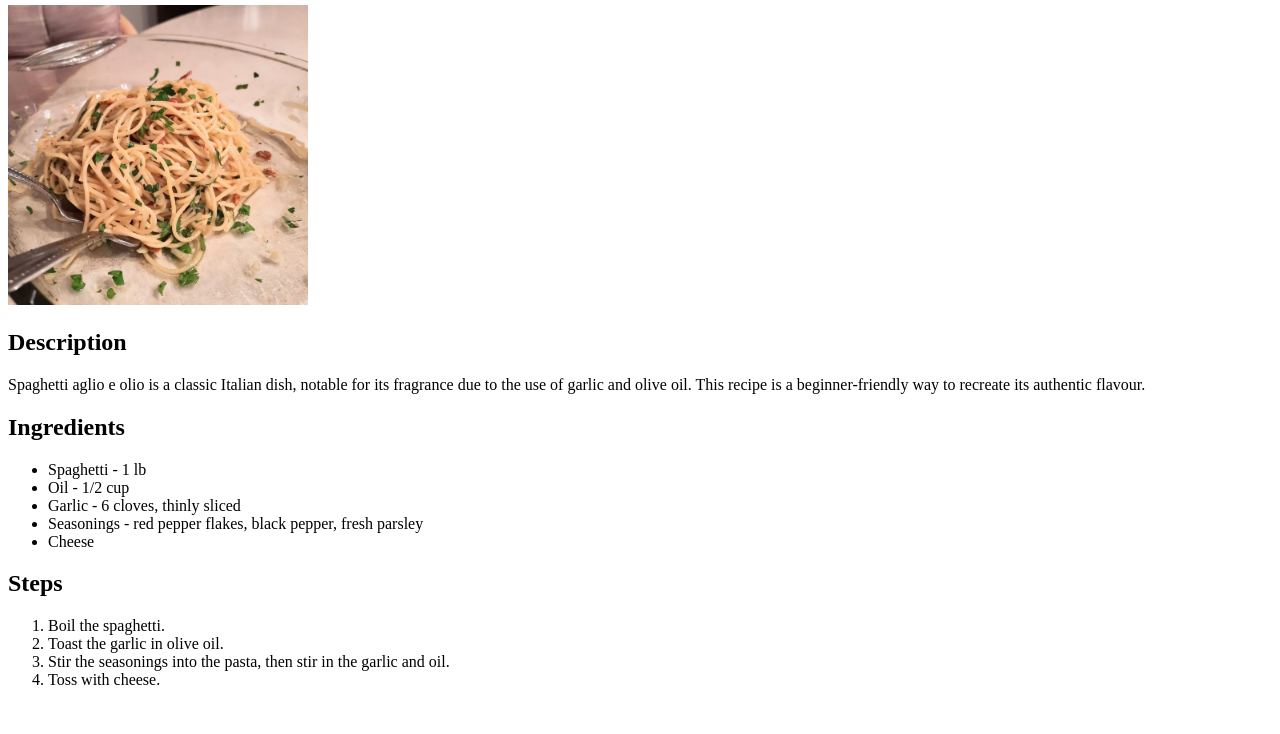
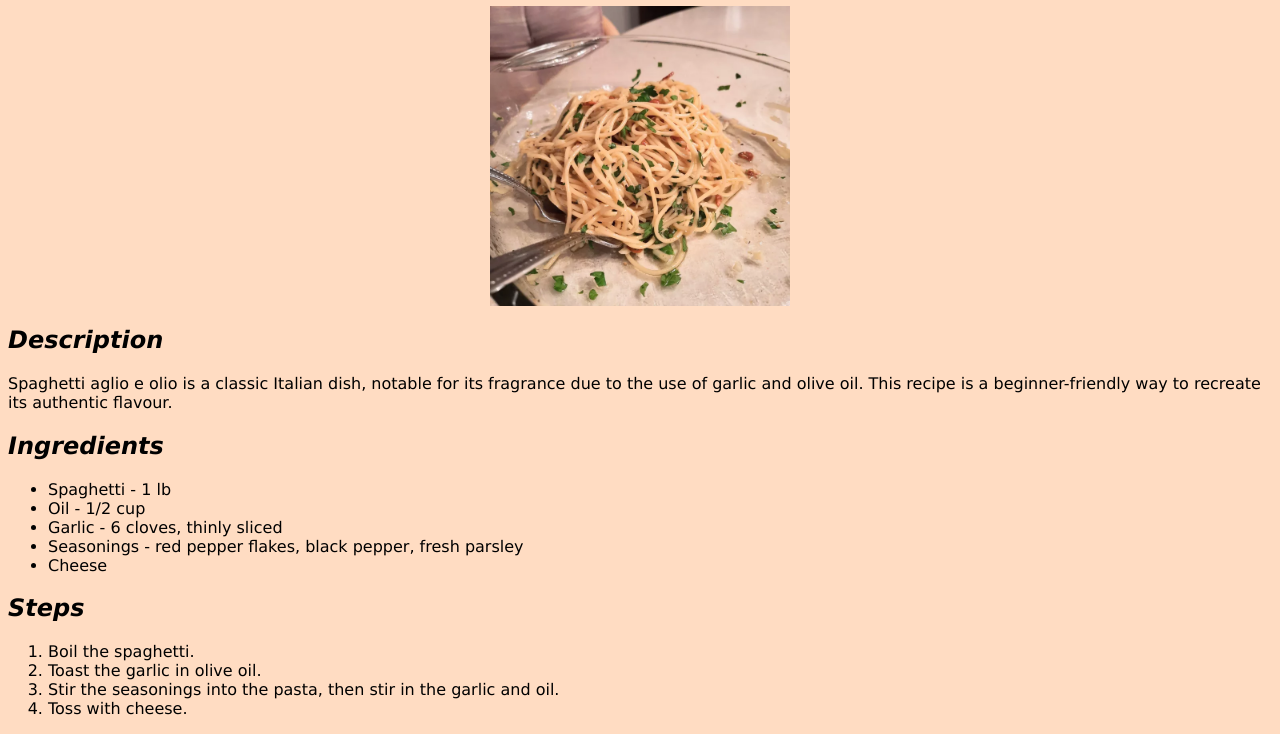
Before and after one commit to tsukinoinaba/odin-recipes, a plain HTML site: page recipes/aglioeolio.html in a window 1280 px wide. Shown: the part 75-809 px from the top of the page. Drawn offline with Linux system fonts and the light colour scheme.

Commit message:
Add CSS to aglio et olio recipe

```diff
--- a/recipes/aglioeolio.html
+++ b/recipes/aglioeolio.html
@@ -3,6 +3,7 @@
   <head>
     <meta charset="utf-8">
     <title>Odin Recipes</title>
+    <link rel="stylesheet" href="../styles/aglioetolio.css">
   </head>
 
   <body>
--- /dev/null
+++ b/styles/aglioetolio.css
@@ -0,0 +1,22 @@
+body {
+  font-family: "Verdana", sans-serif;
+  background-color: #ffdcc2;
+  color: black;
+}
+
+img {
+  display: block;
+  margin-left: auto;
+  margin-right: auto;
+  height: 300px;
+  width: auto;
+}
+
+h1 {
+  text-align: center;
+  font-family: "Brush Script MT", cursive;
+}
+
+h2 {
+  font-style: italic;
+}
```
Also changed, not shown: index.html (+1 -0 lines), recipes/bakchormee.html (+1 -0 lines), recipes/ramen.html (+1 -0 lines), styles/bakchormee.css (added), styles/index.css (added), styles/ramen.css (added).
